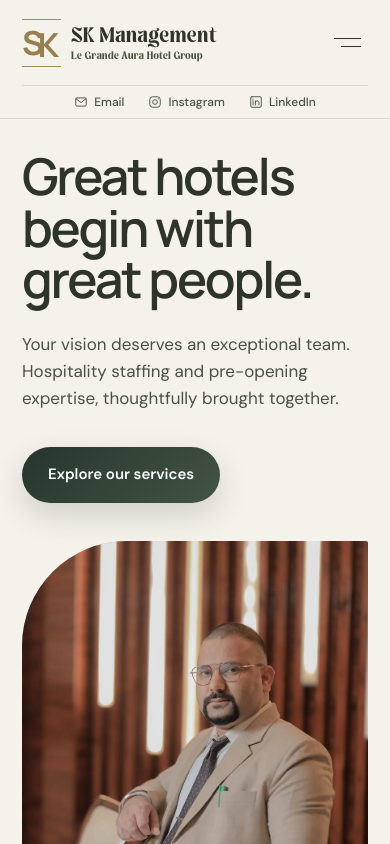
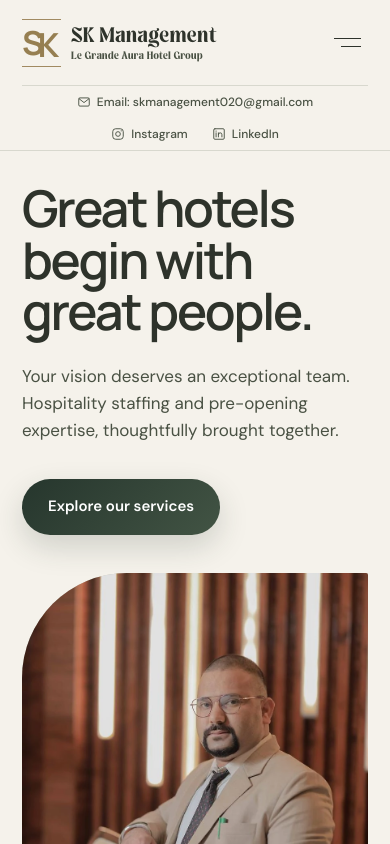
Before and after one commit to 1harshit123/sk-management, a React (Vite) app: page / in a window 390 px wide. Shown: the top 844 px of the page. Built offline with nearby package versions, Linux system fonts and the light colour scheme.

Commit message:
Update Site source

```diff
--- a/src/main.jsx
+++ b/src/main.jsx
@@ -78,7 +78,7 @@ function App() {
       <nav id="mobile-menu" className={`mobile-nav ${menuOpen ? 'open' : ''}`} aria-label="Mobile navigation" inert={!menuOpen}>{[...navLinks, ['contact', 'Let’s connect']].map(([id, title]) => <a key={id} href={`#${id}`} onClick={() => setMenuOpen(false)}>{title}</a>)}</nav>
       <div className="header-contact-bar">
         <nav className="container header-contact-links" aria-label="Contact and social links">
-          <a href={`mailto:${contact.email}`} aria-label={`Email ${contact.email}`}><svg viewBox="0 0 24 24" fill="none" stroke="currentColor" strokeWidth="1.6" aria-hidden="true"><rect x="3" y="5" width="18" height="14" rx="2" /><path d="m3 6 9 7 9-7" /></svg>Email</a>
+          <a href={`mailto:${contact.email}`} aria-label={`Email ${contact.email}`}><svg viewBox="0 0 24 24" fill="none" stroke="currentColor" strokeWidth="1.6" aria-hidden="true"><rect x="3" y="5" width="18" height="14" rx="2" /><path d="m3 6 9 7 9-7" /></svg>Email: {contact.email}</a>
           <a href={contact.instagram} target="_blank" rel="noopener noreferrer" aria-label="SK Management on Instagram (opens in a new tab)"><svg viewBox="0 0 24 24" fill="none" stroke="currentColor" strokeWidth="1.6" aria-hidden="true"><rect x="3" y="3" width="18" height="18" rx="5" /><circle cx="12" cy="12" r="4" /><circle cx="17.5" cy="6.5" r="1" fill="currentColor" stroke="none" /></svg>Instagram</a>
           <a href={contact.linkedin} target="_blank" rel="noopener noreferrer" aria-label="Sandeep Kumai on LinkedIn (opens in a new tab)"><svg viewBox="0 0 24 24" fill="none" stroke="currentColor" strokeWidth="1.6" strokeLinecap="round" aria-hidden="true"><rect x="3" y="3" width="18" height="18" rx="2" /><path d="M7 10v7m4 0v-7m0 3a3 3 0 0 1 6 0v4" /><circle cx="7" cy="7" r="1" fill="currentColor" stroke="none" /></svg>LinkedIn</a>
         </nav>
--- a/src/styles.css
+++ b/src/styles.css
@@ -323,6 +323,10 @@ main, section, .hero-copy, .hero-visual, .section-heading > *, .people-heading >
 }
 
 @media (max-width: 560px) {
+  html { scroll-padding-top: 150px; }
+  .header-contact-links { flex-wrap: wrap; column-gap: 24px; row-gap: 0; }
+  .header-contact-links a:first-child { flex-basis: 100%; justify-content: center; }
+  .hero { padding-top: 182px; }
   .about-images { grid-template-columns: minmax(0, 1fr); }
 }
 
```
